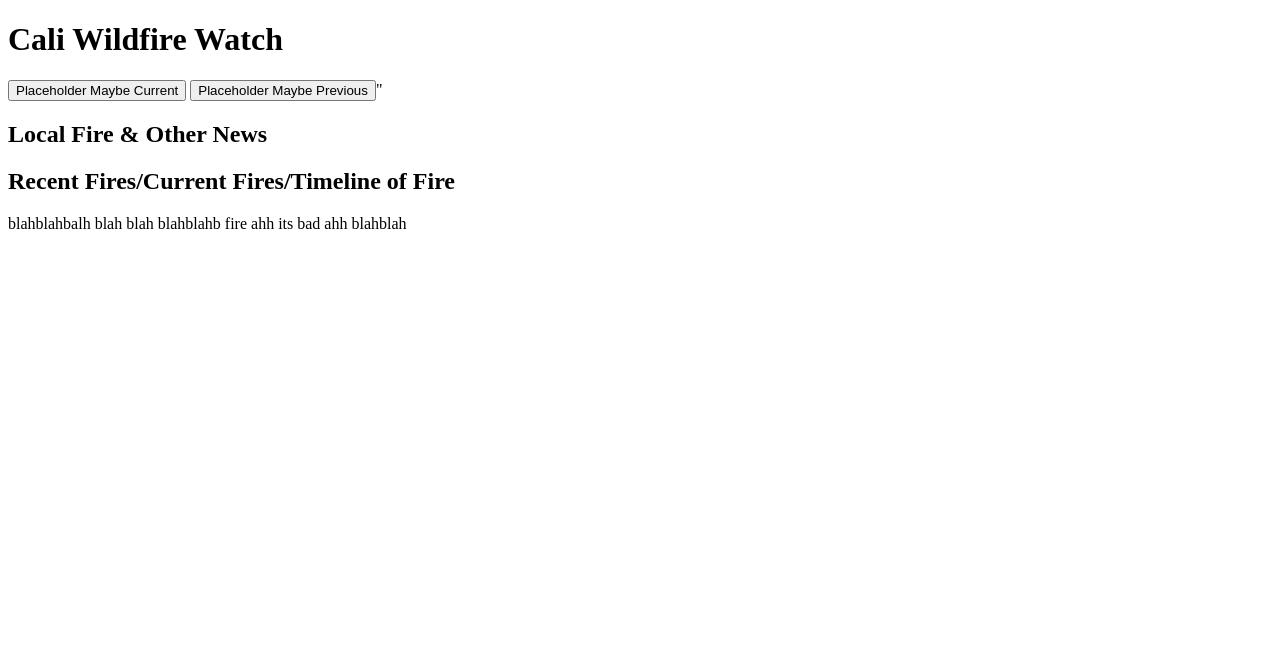
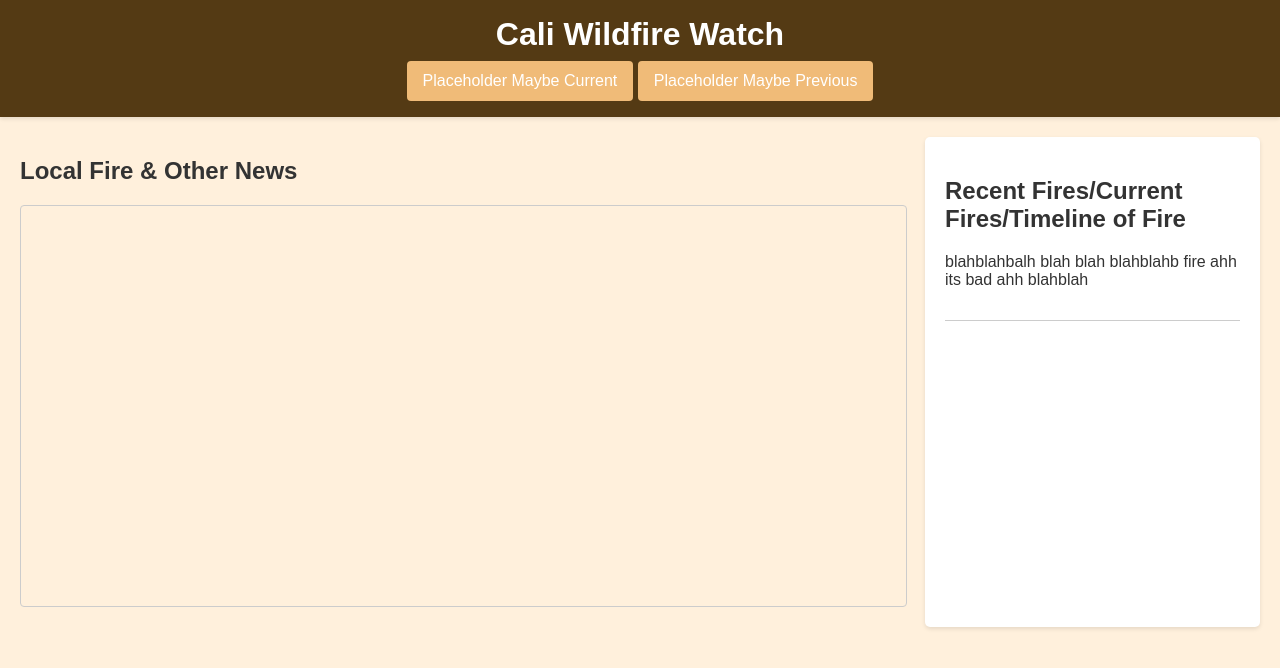
Before and after one commit to robsalsa/CaliWildfire_Watch_MockUp, a plain HTML site: page index.html in a window 1280 px wide. Drawn offline with Linux system fonts and the light colour scheme.

Commit message:
Very rough Mock Up
Open to new suggestions. Since this is a simple frontend ONLY view of the project actual functionality is yet to be added. For instance adding an actual map function.

```diff
--- a/index.html
+++ b/index.html
@@ -4,21 +4,21 @@
         <meta charset="UTF-8">
         <meta name="viewport" content="width=device-width, initial-scale=1.0">
         <title>Cali Wildfire Watch</title>
-        <link rel="stylesheet" href="styles.css">
+        <link rel="stylesheet" href="style.css">
         <script src="script.js" defer></script>
     </head>
     <body>
-        <div id="notification-bar" class=""notification-bar"></div>
+        <div id="notification-bar" class="notification-bar"></div>
         <header>
             <h1>Cali Wildfire Watch</h1>
             <nav>
                 <button id="placeholder">Placeholder Maybe Current</button>
-                <button id="placeholder2">Placeholder Maybe Previous</button>"
+                <button id="placeholder2">Placeholder Maybe Previous</button>
             </nav>
         </header>
         <div class="boxed-container">
             <main id="main-content">
-                <section id "fire-map-view" class="view-box">
+                <section id="fire-map-view" class="view-box">
                     <h2>Local Fire & Other News</h2>
                     <div id="map-container">
                         <div id="actual-map"></div>
--- a/style.css
+++ b/style.css
@@ -83,3 +83,16 @@ aside#sidebar section h3{
     width: 100%;
     height:100%;
 }
+.boxed-container{
+    display:flex;
+    flex-direction:row;
+    gap: 20px;
+    padding: 20px;
+}
+#main-content{
+    flex: 3;
+
+}
+#sidebar{
+    flex: 3;
+}
```
